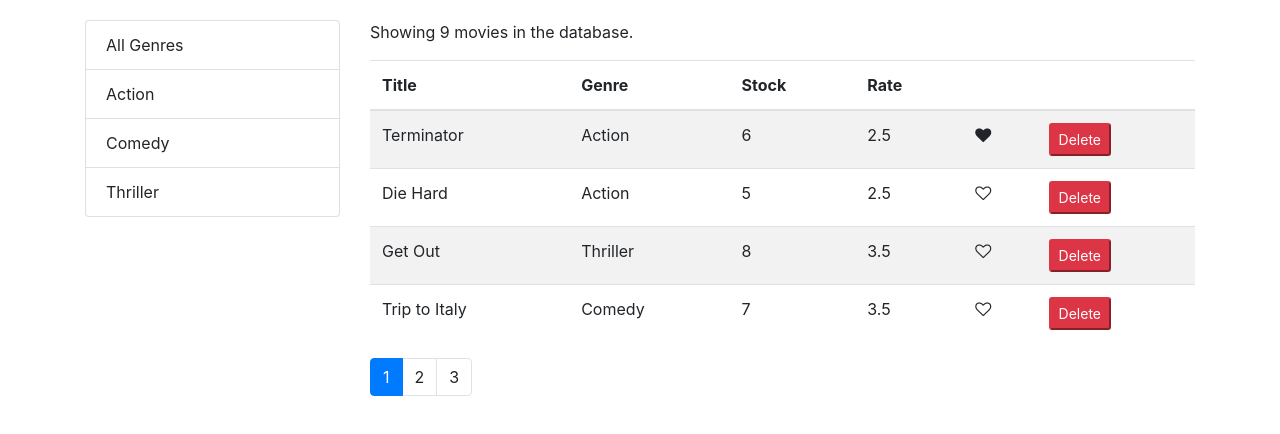
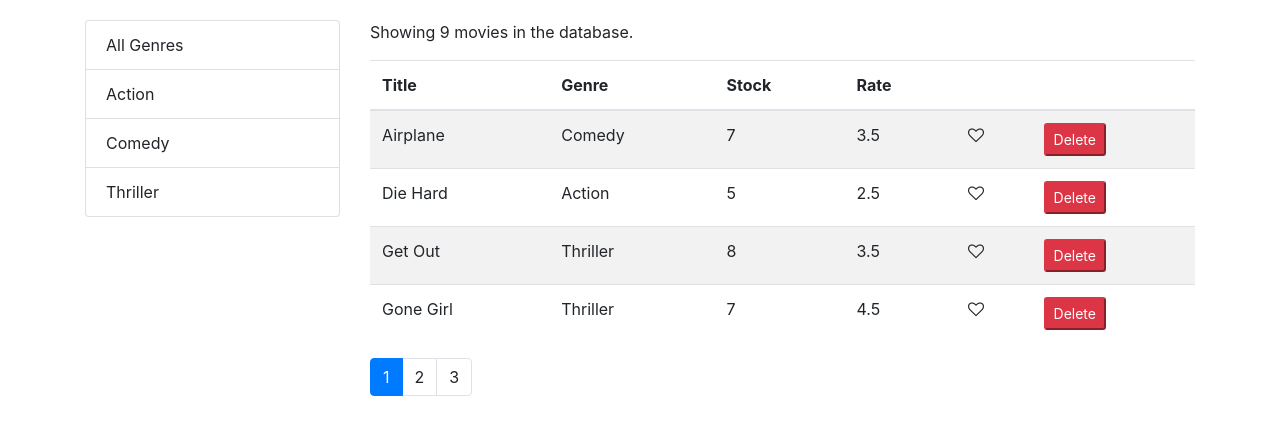
Before and after one commit to spade555/vidly-react, a React (Create React App) app: page / in a window 1280 px wide. Shown: the top 434 px of the page. Built offline with nearby package versions, Linux system fonts and the light colour scheme.

Commit message:
Implemented sorting. (hard-coded asc)

```diff
--- a/src/components/movies.jsx
+++ b/src/components/movies.jsx
@@ -4,15 +4,16 @@
 import { getGenres } from "../services/fakeGenreService";
 import Pagination from "./common/pagination";
 import ListGroup from "./common/listGroup";
-
 import { paginate } from "../utils/paginate";
+import _ from "lodash";
 
 class Movies extends Component {
   state = {
     movies: [],
     genres: [],
     currentPage: 1,
-    pageSize: 4
+    pageSize: 4,
+    sortColumn: { path: "title", order: "asc" }
   };
 
   componentDidMount() {
@@ -43,7 +44,7 @@
   };
 
   handleSort = path => {
-    console.log(path);
+    this.setState({ sortColumn: { path, order: "asc" } });
   };
 
   render() {
@@ -53,7 +54,8 @@
       genres,
       pageSize,
       currentPage,
-      selectedGenre
+      selectedGenre,
+      sortColumn
     } = this.state;
 
     if (count === 0) return <p>There are no movies in the database.</p>;
@@ -63,7 +65,9 @@
         ? allMovies.filter(m => m.genre._id === selectedGenre._id)
         : allMovies;
 
-    const movies = paginate(filtered, currentPage, pageSize);
+    const sorted = _.orderBy(filtered, [sortColumn.path], [sortColumn.oredr]);
+
+    const movies = paginate(sorted, currentPage, pageSize);
 
     return (
       <div className="row">
```
